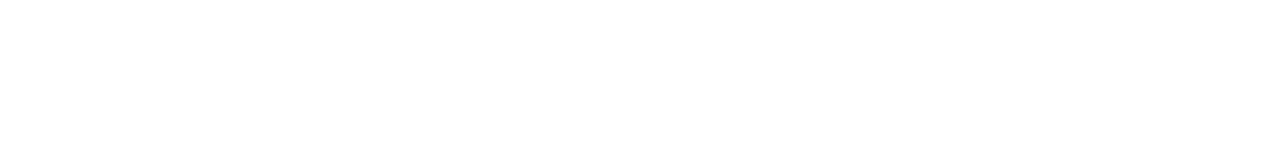
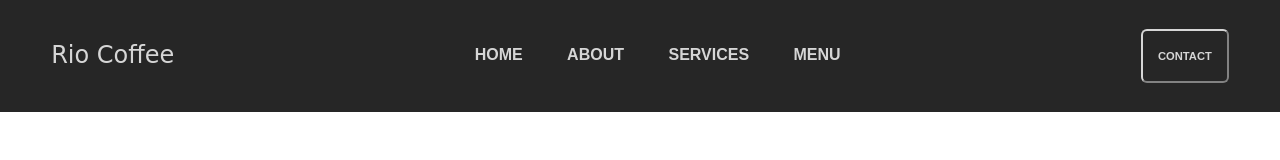
Before and after one commit to sinitsavr/flex_1605, a plain HTML site: page index.html in a window 1280 px wide. Drawn offline with Linux system fonts and the light colour scheme.

Commit message:
nav menu on flex

```diff
--- a/assets/style/style.css
+++ b/assets/style/style.css
@@ -0,0 +1,45 @@
+*{
+  box-sizing: border-box;
+  margin: 0;
+  line-height: 1.8em;
+}
+:root {
+  font-family: Arial, Helvetica, sans-serif;
+  font-size: 16px;
+}
+
+.header{
+  min-height: 8vh;
+  padding: 1.8em 3.2em;
+  display: flex;
+  justify-content: space-between;
+  align-items: center;
+  flex-wrap: wrap;
+  background-color:rgb(38,38,38);
+}
+.main-name{
+  color: #D6D6D6;
+  font-family: "Comic Neue", cursive;
+  font-size: 1.5em;
+}
+.menu-button{
+  padding: 0;
+}
+.nav-item{
+  text-decoration: none;
+  color:#D6D6D6;
+}
+.item{
+  display: inline-block;
+  font-weight: 600;
+  margin-inline: 20px;
+}
+.contact{
+  padding: 15px;
+  color: #D6D6D6;
+  background-color: rgb(38,38,38);
+  border-color: #D6D6D6;
+  border-radius: 6px;
+  font-size: 0.7em;
+  font-weight: 600;
+}
--- a/index.html
+++ b/index.html
@@ -8,6 +8,21 @@
   <link rel="stylesheet" href="./assets/style/style.css">
 </head>
 <body>
-
+<header class="header">
+  <div class="main-name">Rio Coffee</div>
+  <nav>
+    <ul class="menu-button">
+      <li class="item">
+        <a href="#" class="nav-item">HOME</a></li>
+      <li class="item">
+        <a href="#" class="nav-item">ABOUT</a></li>
+      <li class="item">
+        <a href="#" class="nav-item">SERVICES</a></li>
+      <li class="item">
+        <a href="#" class="nav-item">MENU</a></li>
+    </ul>
+  </nav>
+  <button class="contact">CONTACT</button>
+</header>
 </body>
 </html>
```
